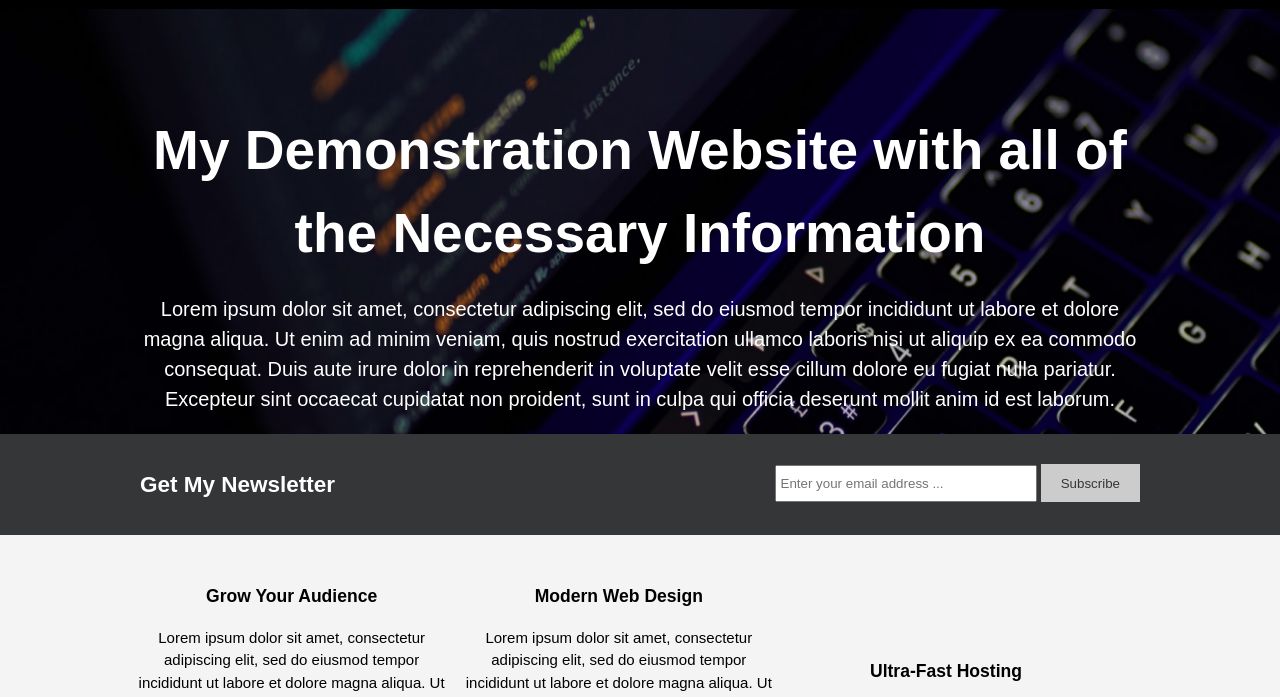
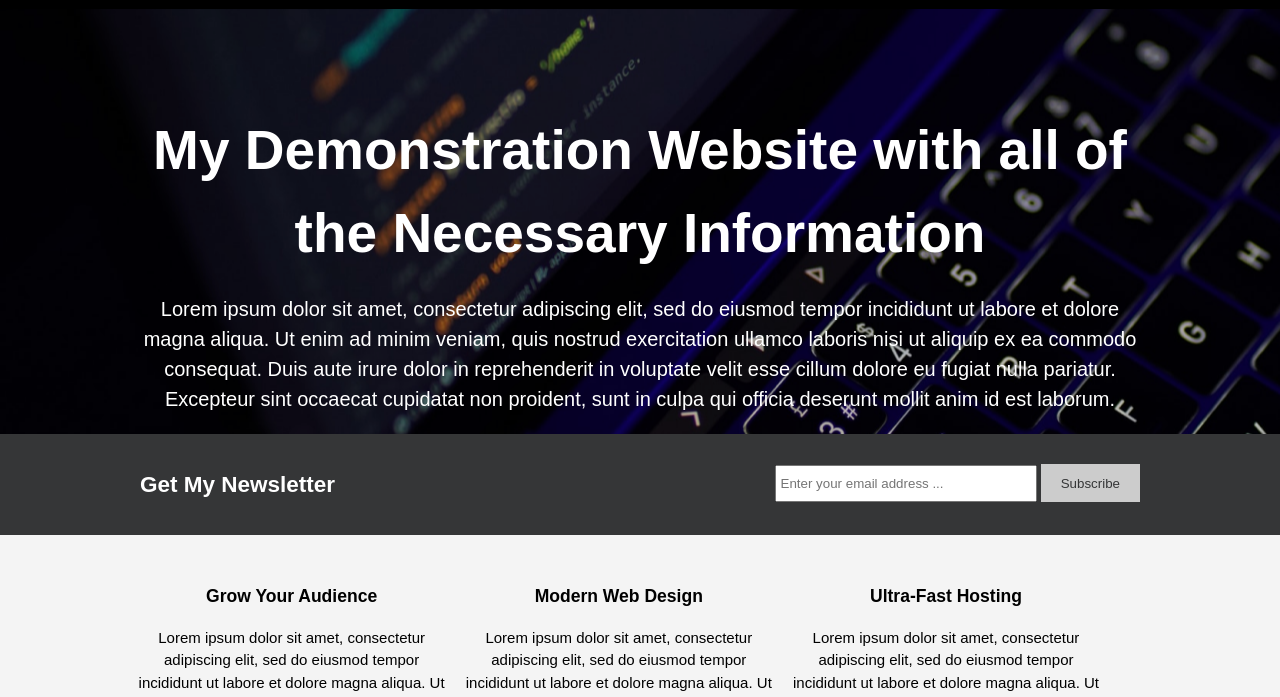
Before and after one commit to brandonwhite12/Mod8-Exam, a plain HTML site: page index.html in a window 1280 px wide. Shown: the part 91-788 px from the top of the page. Drawn offline with Linux system fonts and the light colour scheme.

Commit message:
Add files via upload

```diff
--- a/index.html
+++ b/index.html
@@ -51,7 +51,6 @@
                     <p>Lorem ipsum dolor sit amet, consectetur adipiscing elit, sed do eiusmod tempor incididunt ut labore et dolore magna aliqua. Ut enim ad minim veniam, quis nostrud exercitation ullamco laboris nisi ut aliquip ex ea commodo consequat. Duis aute irure dolor in reprehenderit in voluptate velit esse cillum dolore eu fugiat nulla pariatur. Excepteur sint occaecat cupidatat non proident, sunt in culpa qui officia deserunt mollit anim id est laborum.</p>
                 </div>
                 <div class="box">
-                    <i class="fa fa-cube fa-5x"></i>
                     <h3>Ultra-Fast Hosting</h3>
                     <p>Lorem ipsum dolor sit amet, consectetur adipiscing elit, sed do eiusmod tempor incididunt ut labore et dolore magna aliqua. Ut enim ad minim veniam, quis nostrud exercitation ullamco laboris nisi ut aliquip ex ea commodo consequat. Duis aute irure dolor in reprehenderit in voluptate velit esse cillum dolore eu fugiat nulla pariatur. Excepteur sint occaecat cupidatat non proident, sunt in culpa qui officia deserunt mollit anim id est laborum.</p>
                 </div>
```
